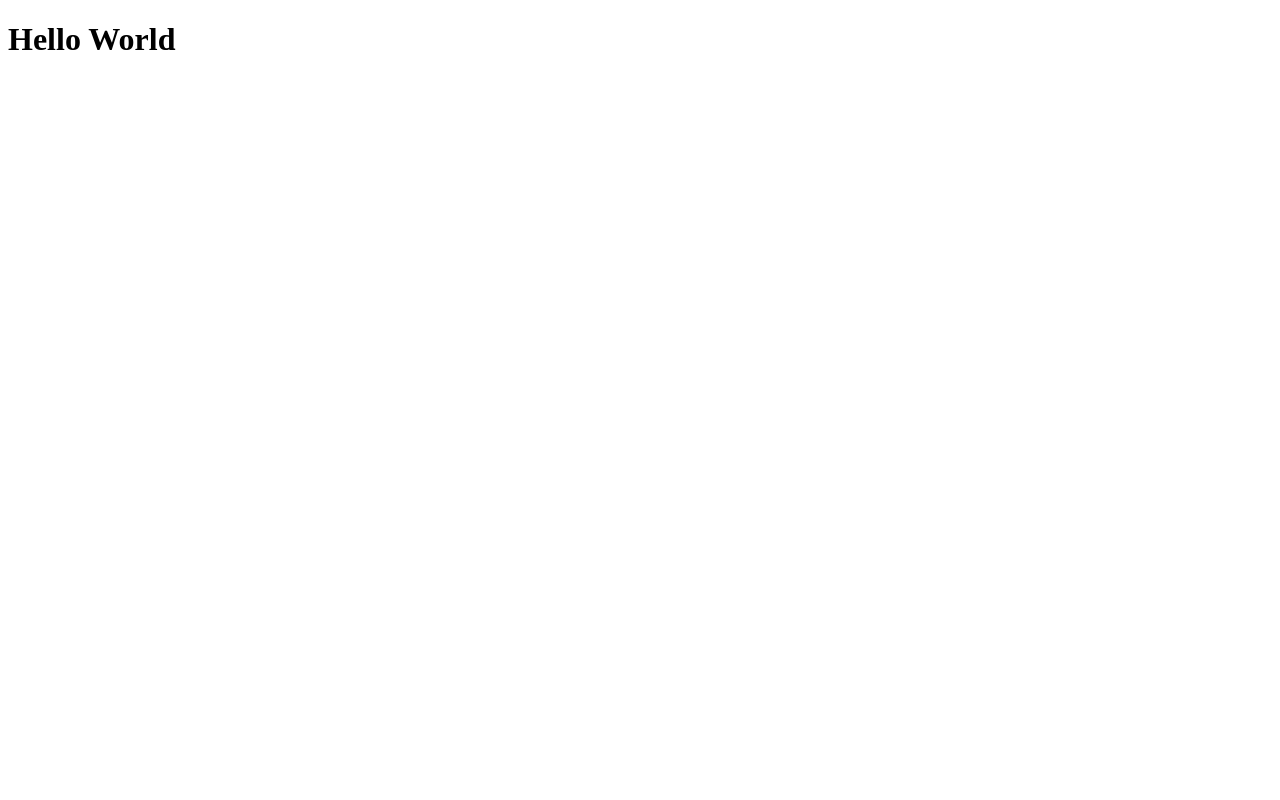
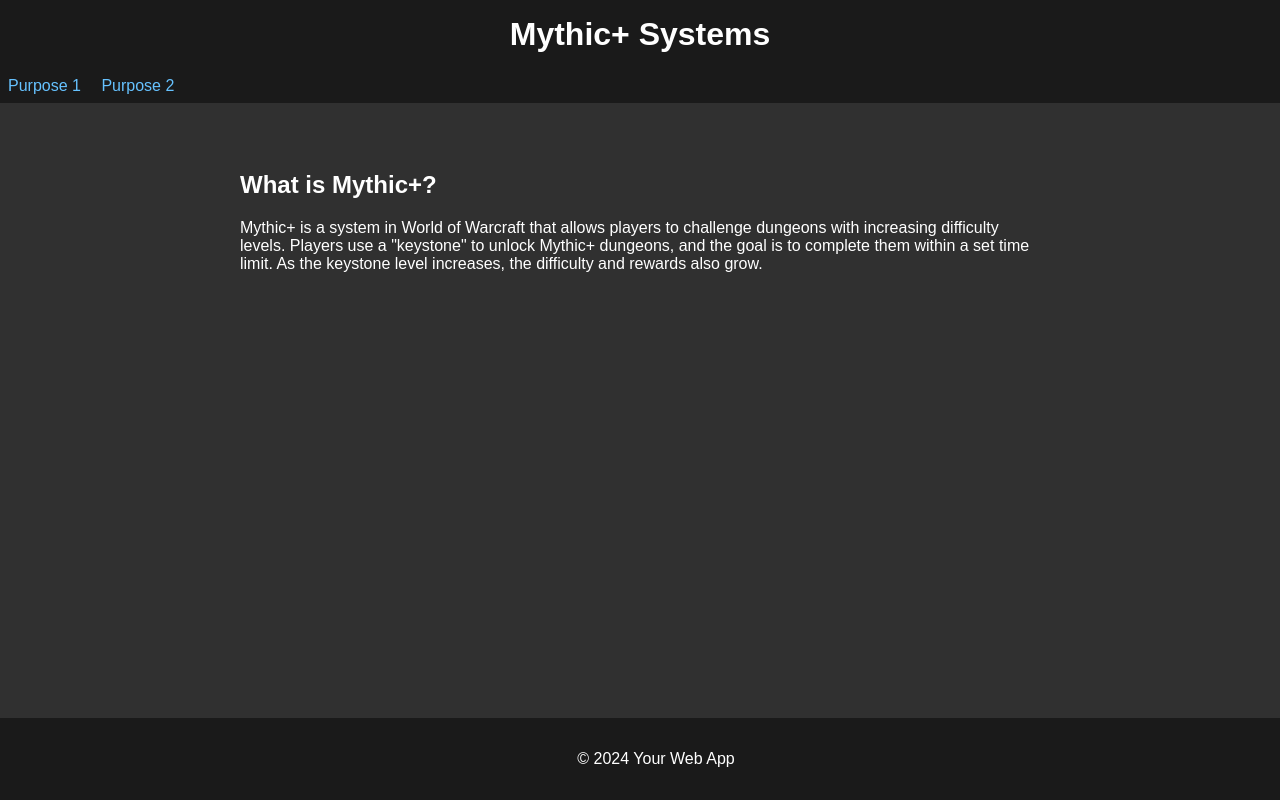
Before and after one commit to Rozriel/WoW-10.2-Gearing, a plain HTML site: page index.html in a window 1280 px wide. Drawn offline with Linux system fonts and the light colour scheme.

Commit message:
Main pages and CSS style

```diff
--- a/index.html
+++ b/index.html
@@ -3,9 +3,37 @@
 <head>
     <meta charset="UTF-8">
     <meta name="viewport" content="width=device-width, initial-scale=1.0">
-    <title>Hello World</title>
+    <link rel="stylesheet" href="styles.css">
+    <title>Mythic+ Systems</title>
 </head>
 <body>
-    <h1>Hello World</h1>
+    <header>
+        <h1>Mythic+ Systems</h1>
+    </header>
+
+    <nav>
+        <ul>
+            <li><a href="index.html">Purpose 1</a></li>
+            <li><a href="advisor.html">Purpose 2</a></li>
+        </ul>
+    </nav>
+
+    <main>
+        <section id="mythic-plus-intro">
+            <h2>What is Mythic+?</h2>
+            <p>
+                Mythic+ is a system in World of Warcraft that allows players to challenge dungeons with increasing difficulty levels.
+                Players use a "keystone" to unlock Mythic+ dungeons, and the goal is to complete them within a set time limit.
+                As the keystone level increases, the difficulty and rewards also grow.
+            </p>
+        </section>
+
+        <!-- Additional sections for more content -->
+
+    </main>
+
+    <footer>
+        <p>&copy; 2024 Your Web App</p>
+    </footer>
 </body>
 </html>
--- /dev/null
+++ b/styles.css
@@ -0,0 +1,59 @@
+body {
+    font-family: 'Arial', sans-serif;
+    background-color: #303030;
+    color: white;
+    margin: 0;
+    padding: 0;
+}
+
+header {
+    background-color: #1a1a1a;
+    padding: 1rem;
+    text-align: center;
+}
+
+h1 {
+    margin: 0;
+}
+
+nav {
+    background-color: #1a1a1a;
+    padding: 0.5rem;
+}
+
+ul {
+    list-style-type: none;
+    margin: 0;
+    padding: 0;
+}
+
+li {
+    display: inline;
+    margin-right: 1rem;
+}
+
+a {
+    text-decoration: none;
+    color: #66c2ff;
+}
+
+main {
+    max-width: 800px;
+    margin: 2rem auto;
+    padding: 1rem;
+}
+
+section {
+    margin-bottom: 2rem;
+}
+
+footer {
+    background-color: #1a1a1a;
+    padding: 1rem;
+    text-align: center;
+    position: fixed;
+    bottom: 0;
+    width: 100%;
+}
+
+/* Additional styling can be added as needed */
```
Also changed, not shown: advisor.html (added, +40 -0 lines), 1 other file.
